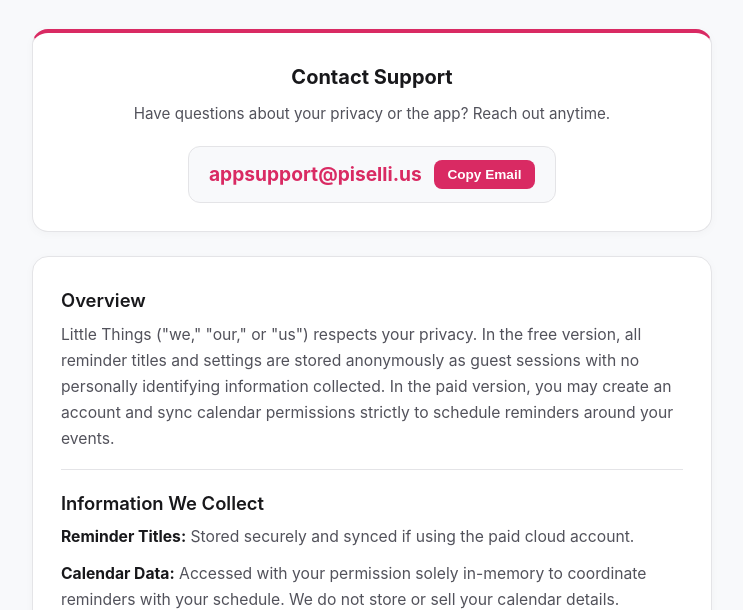
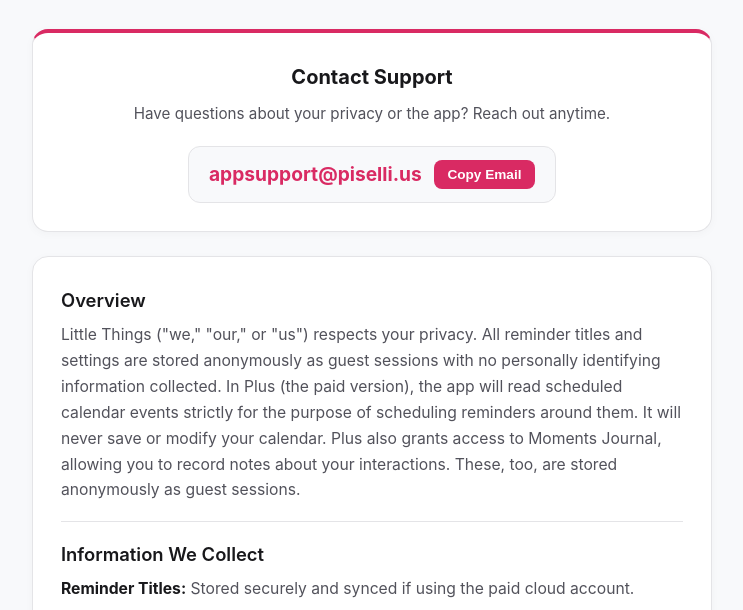
Before and after one commit to rjpiselli/little-things, a plain HTML site: page privacy.html in a window 1280 px wide. Shown: the part 163-773 px from the top of the page, without its empty margins (268-1011 px from the left). Drawn offline with Linux system fonts and the light colour scheme.

Commit message:
Update privacy.html

```diff
--- a/privacy.html
+++ b/privacy.html
@@ -209,7 +209,7 @@
       <div class="policy-item">
         <h2>Overview</h2>
         <p>
-          Little Things ("we," "our," or "us") respects your privacy. In the free version, all reminder titles and settings are stored anonymously as guest sessions with no personally identifying information collected. In the paid version, you may create an account and sync calendar permissions strictly to schedule reminders around your events.
+          Little Things ("we," "our," or "us") respects your privacy. All reminder titles and settings are stored anonymously as guest sessions with no personally identifying information collected. In Plus (the paid version), the app will read scheduled calendar events strictly for the purpose of scheduling reminders around them. It will never save or modify your calendar. Plus also grants access to Moments Journal, allowing you to record notes about your interactions. These, too, are stored anonymously as guest sessions.
         </p>
       </div>
 
```
